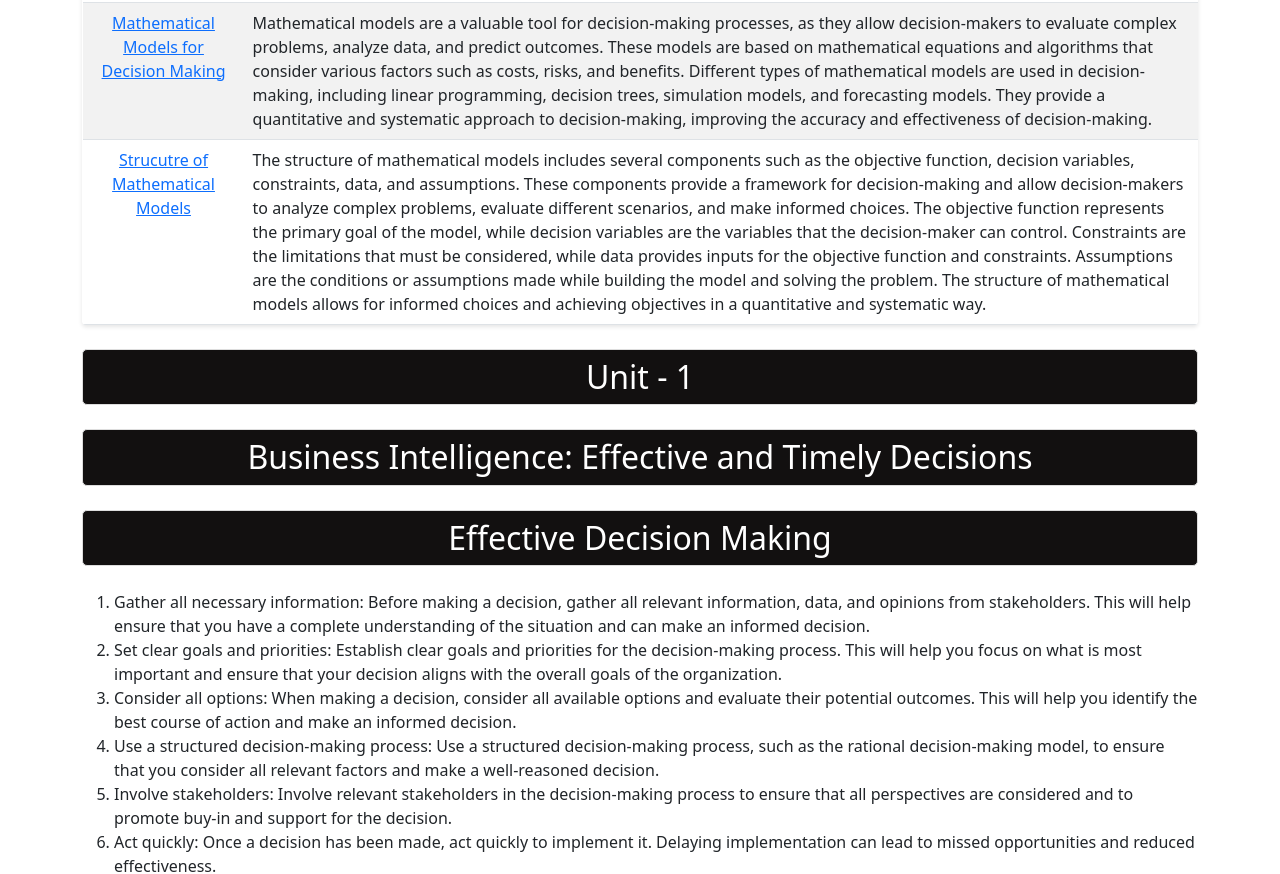
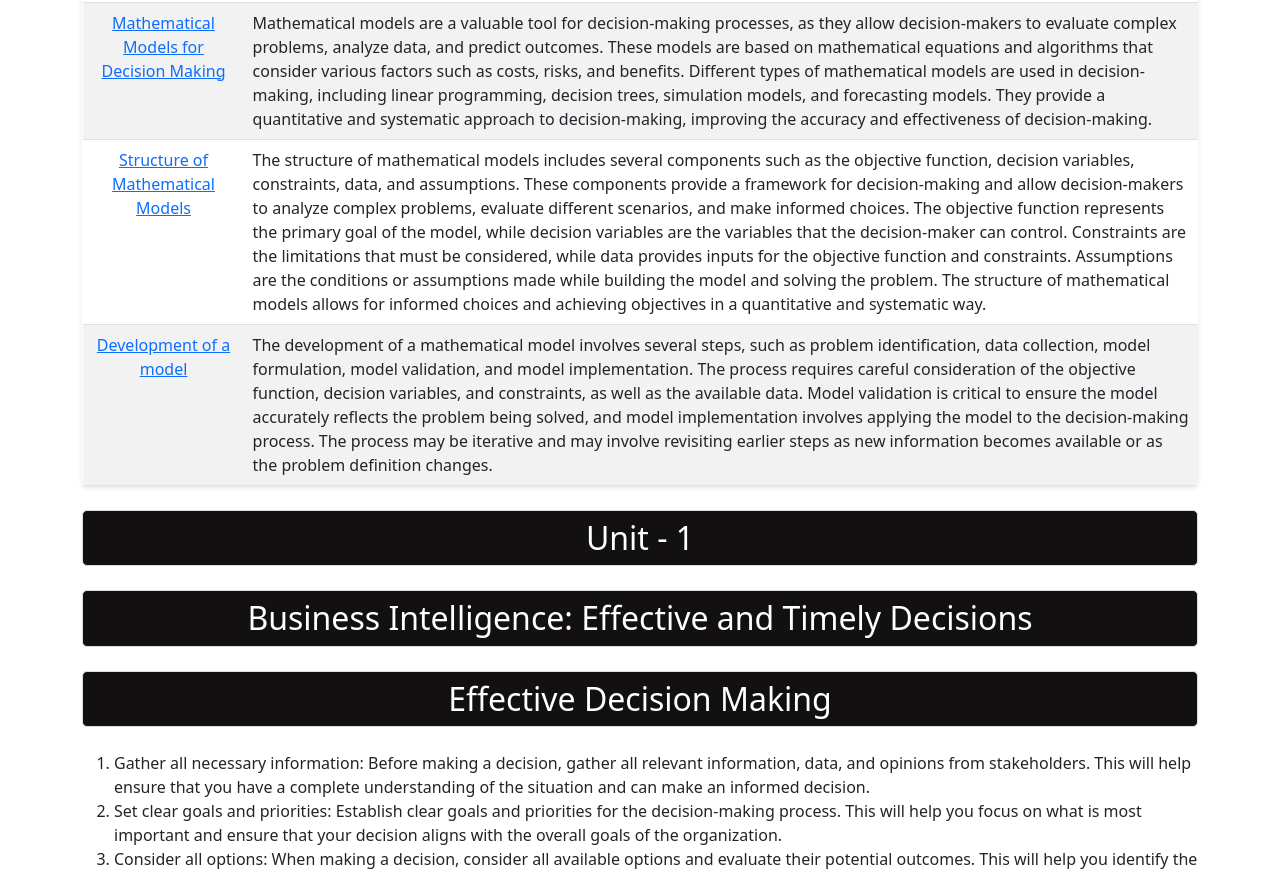
Before and after one commit to Anamaya1729/business-intelligence-notes-app, a React (Create React App) app: page / in a window 1280 px wide. Shown: the part 3408-4282 px from the top of the page. Built offline with nearby package versions, Linux system fonts and the light colour scheme; a small style sheet from the web is missing.

Commit message:
added Development of Mathematical Models

```diff
--- a/src/App.js
+++ b/src/App.js
@@ -42,6 +42,7 @@ function App() {
     <Paragraph props={data.mathematicalModel} />
     <Paragraph props={data.mathematicalModelStructure} />
     <Image src={mmodel} alt="Mathematical Model" caption="Mathematical Model" />
+    <Paragraph props={data.mathematicalModelDevelopment} />
     <Footer />
     <GoTopButton />
     </>
--- a/src/data.json
+++ b/src/data.json
@@ -86,9 +86,15 @@
     },
     {
       "id": 15,
-      "title": "Strucutre of Mathematical Models",
+      "title": "Structure of Mathematical Models",
       "content": "The structure of mathematical models includes several components such as the objective function, decision variables, constraints, data, and assumptions. These components provide a framework for decision-making and allow decision-makers to analyze complex problems, evaluate different scenarios, and make informed choices. The objective function represents the primary goal of the model, while decision variables are the variables that the decision-maker can control. Constraints are the limitations that must be considered, while data provides inputs for the objective function and constraints. Assumptions are the conditions or assumptions made while building the model and solving the problem. The structure of mathematical models allows for informed choices and achieving objectives in a quantitative and systematic way.",
       "link": "mathematical-model-structure"
+    },
+    {
+      "id": 16,
+      "title": "Development of a model",
+      "content": "The development of a mathematical model involves several steps, such as problem identification, data collection, model formulation, model validation, and model implementation. The process requires careful consideration of the objective function, decision variables, and constraints, as well as the available data. Model validation is critical to ensure the model accurately reflects the problem being solved, and model implementation involves applying the model to the decision-making process. The process may be iterative and may involve revisiting earlier steps as new information becomes available or as the problem definition changes.",
+      "link": "model-development"
     }
   ],
   "importantQuestion" : [
@@ -337,7 +343,7 @@
       "link" : "mathematical-model"
   },
   "mathematicalModelStructure" : {
-      "title": "Strucutre of Mathematical Models",
+      "title": "Structure of Mathematical Models",
       "data" : ["Mathematical models are structured in a way that allows decision-makers to analyze complex problems, evaluate different scenarios, and make informed choices. They typically consist of several components, including:",
                 "1. Objective Function: This is the primary goal of the model and represents what the decision-maker wants to achieve.",
                 "2. Decision Variables: These are the variables that the decision-maker can control or manipulate to achieve the objective function.",
@@ -346,5 +352,16 @@
                 "5. Assumptions: These are the conditions or assumptions made while building the model and solving the problem.",
                 "Overall, the structure of mathematical models provides a framework for decision-making that takes into account various constraints and factors that affect the decision. This allows decision-makers to make informed choices and achieve their objectives in a quantitative and systematic way."],
       "link": "mathematical-model-structure"
+  },
+  "mathematicalModelDevelopment" : {
+      "title": "Development of Mathematical Models",
+      "data" : ["The development of a mathematical model involves several steps, including problem identification, data collection, model formulation, model validation, and model implementation.",
+                "In the first step, the problem must be clearly identified and defined. This involves understanding the objectives, constraints, and decision variables that are relevant to the problem at hand.",
+                "The second step involves collecting and analyzing the data that is required to build the model. This may include gathering historical data, conducting surveys or experiments, and gathering expert opinions.",
+                "The third step is model formulation, which involves selecting an appropriate mathematical technique and developing an equation or set of equations that represents the problem. This step requires careful consideration of the objective function, decision variables, and constraints, as well as the available data.",
+                "The fourth step is model validation, which involves testing the model to ensure that it accurately reflects the problem being solved. This step may involve comparing the model's output to real-world data or evaluating the model's performance under different scenarios.",
+                "The final step is model implementation, which involves applying the model to the decision-making process. This step may involve using the model to evaluate different scenarios or to optimize a particular decision.",
+                "The development of a mathematical model is an iterative process that may involve revisiting earlier steps as new information becomes available or as the problem definition changes."],
+      "link": "model-development"
   }
 }
```
